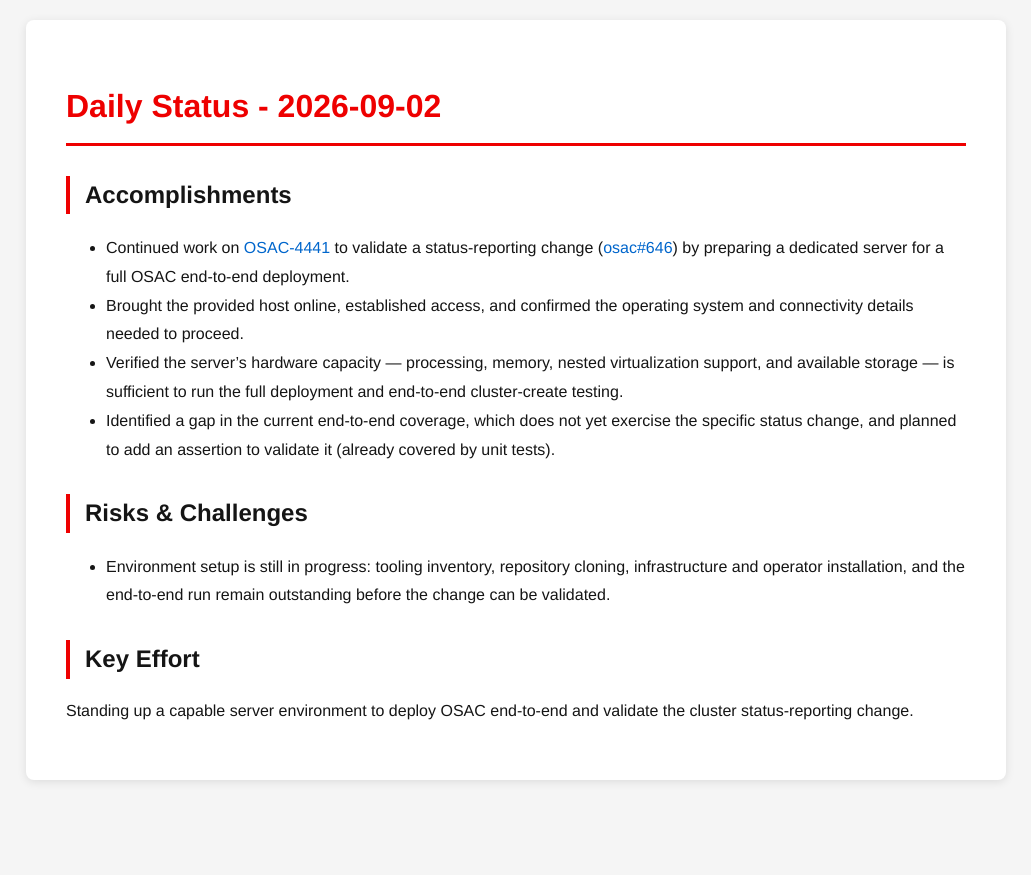
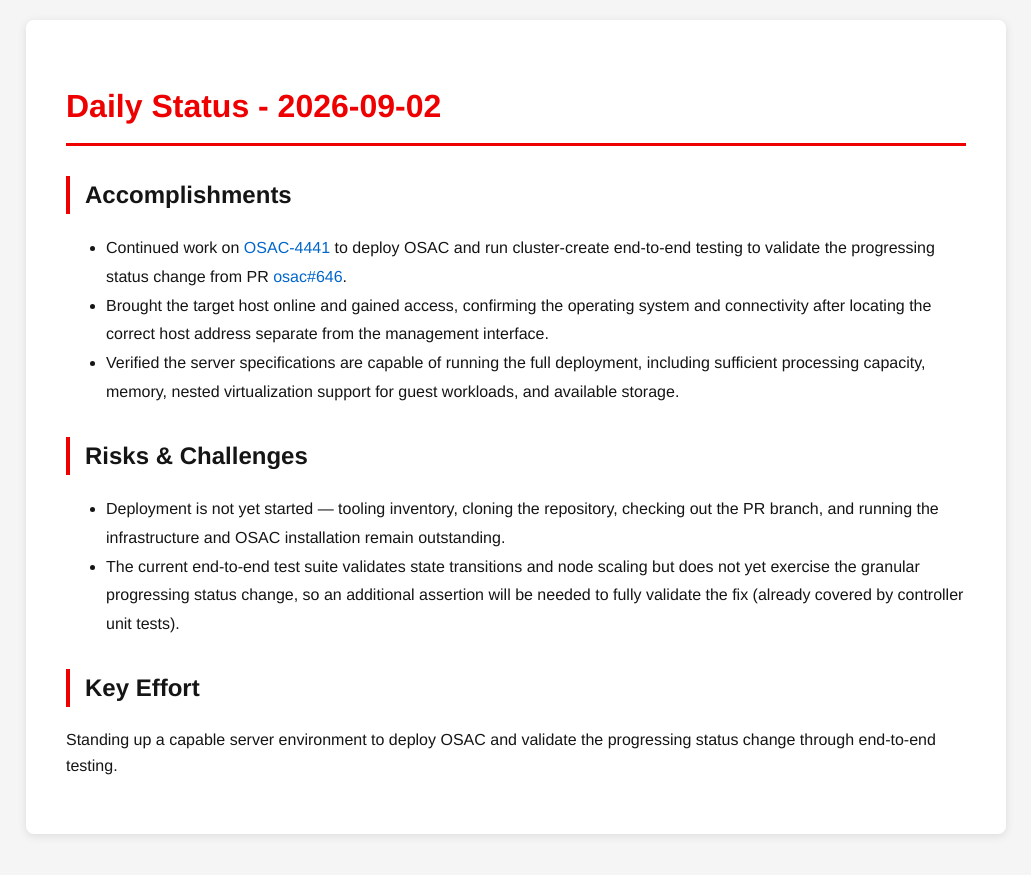
Before and after one commit to tzvatot/daily-status, a Jekyll site: the page built from 2026-09-02.md, in a window 1280 px wide. Shown: the top 875 px of the page, without its empty margins (124-1155 px from the left). Built offline with Jekyll 4.4.1, drawn with Linux system fonts in a browser that asks for light colours.

Commit message:
Daily status update - 2026-09-02

```diff
--- a/2026-09-02.md
+++ b/2026-09-02.md
@@ -7,13 +7,13 @@ date: 2026-09-02
 # Daily Status - 2026-09-02
 
 ## Accomplishments
-- Continued work on [OSAC-4441](https://redhat.atlassian.net/browse/OSAC-4441) to validate a status-reporting change ([osac#646](https://github.com/osac-project/osac/pull/646)) by preparing a dedicated server for a full OSAC end-to-end deployment.
-- Brought the provided host online, established access, and confirmed the operating system and connectivity details needed to proceed.
-- Verified the server's hardware capacity — processing, memory, nested virtualization support, and available storage — is sufficient to run the full deployment and end-to-end cluster-create testing.
-- Identified a gap in the current end-to-end coverage, which does not yet exercise the specific status change, and planned to add an assertion to validate it (already covered by unit tests).
+- Continued work on [OSAC-4441](https://redhat.atlassian.net/browse/OSAC-4441) to deploy OSAC and run cluster-create end-to-end testing to validate the progressing status change from PR [osac#646](https://github.com/osac-project/osac/pull/646).
+- Brought the target host online and gained access, confirming the operating system and connectivity after locating the correct host address separate from the management interface.
+- Verified the server specifications are capable of running the full deployment, including sufficient processing capacity, memory, nested virtualization support for guest workloads, and available storage.
 
 ## Risks & Challenges
-- Environment setup is still in progress: tooling inventory, repository cloning, infrastructure and operator installation, and the end-to-end run remain outstanding before the change can be validated.
+- Deployment is not yet started — tooling inventory, cloning the repository, checking out the PR branch, and running the infrastructure and OSAC installation remain outstanding.
+- The current end-to-end test suite validates state transitions and node scaling but does not yet exercise the granular progressing status change, so an additional assertion will be needed to fully validate the fix (already covered by controller unit tests).
 
 ## Key Effort
-Standing up a capable server environment to deploy OSAC end-to-end and validate the cluster status-reporting change.
+Standing up a capable server environment to deploy OSAC and validate the progressing status change through end-to-end testing.
```
